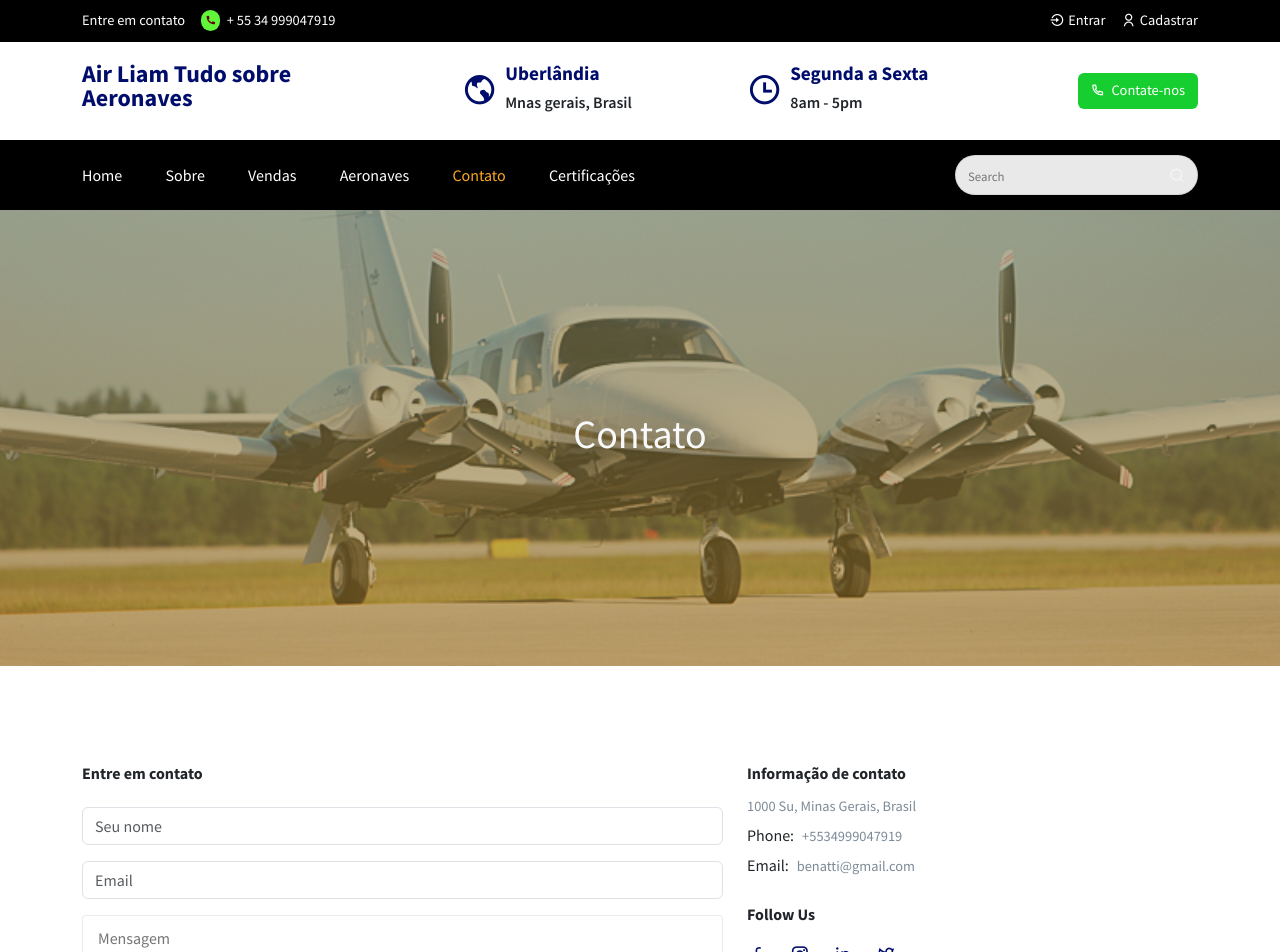
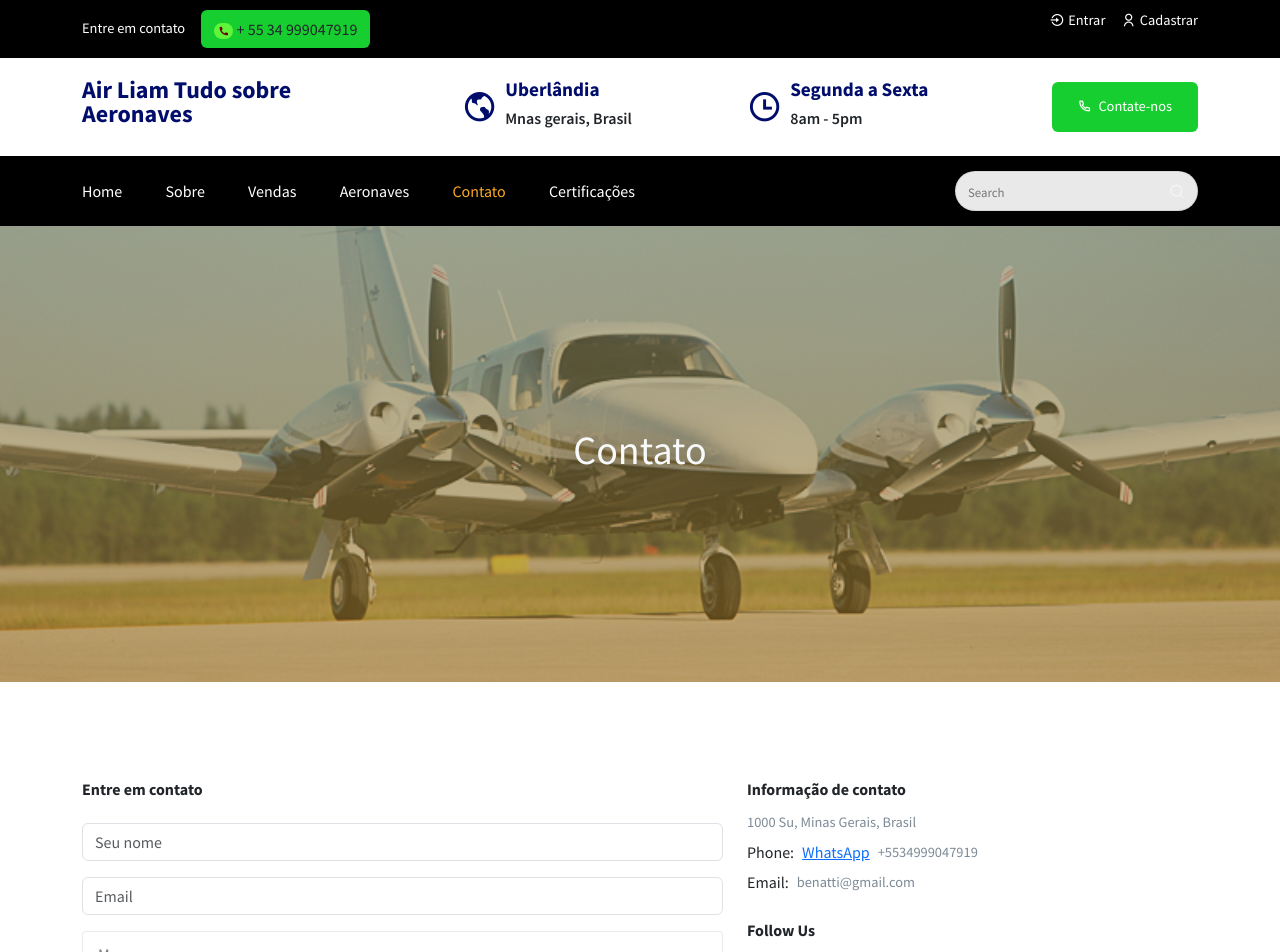
Before and after one commit to benattimj/airLiam, a React (Create React App) app: page /contact in a window 1280 px wide. Shown: the top 952 px of the page. Built offline with nearby package versions, Linux system fonts and the light colour scheme.

Commit message:
Criando API para chamada whatsAPP

```diff
--- a/src/components/Footer/Footer.jsx
+++ b/src/components/Footer/Footer.jsx
@@ -41,7 +41,7 @@ const Footer = () => {
             <div className="logo footer__logo">
               <h1>
                 <Link to="/home" className=" d-flex align-items-center gap-2">
-                  <i class="ri-car-line"></i>
+                  <i class="ri-plane-fill"></i>
                   <span>
                     AirLiam <br /> Services
                   </span>
--- a/src/components/Header/Header.jsx
+++ b/src/components/Header/Header.jsx
@@ -47,9 +47,17 @@ const Header = () => {
               <div className="header__top__left">
                 <span>Entre em contato</span>
                 <span className="header__top__help">
+                <a
+                href="https://api.whatsapp.com/send/?phone=5534999047919&text&type=phone_number&app_absent=0"
+                className="header__btn btn"
+                target="_blank"
+                rel="noopener noreferrer"
+              >
                   <i class="ri-phone-fill"></i> + 55 34 999047919
+                  </a>
                 </span>
               </div>
+
             </Col>
 
             <Col lg="6" md="6" sm="6">
@@ -77,7 +85,7 @@ const Header = () => {
                   <Link to="/home" className=" d-flex align-items-center gap-2">
 
                     <span>Air Liam
-                    Tudo sobre <br /> Aeronaves
+                      Tudo sobre <br /> Aeronaves
                     </span>
                   </Link>
                 </h1>
@@ -115,9 +123,15 @@ const Header = () => {
               className=" d-flex align-items-center justify-content-end "
             >
               <button className="header__btn btn ">
-                <Link to="/contact">
-                  <i class="ri-phone-line"></i> Contate-nos
-                </Link>
+              <a
+                href="https://api.whatsapp.com/send/?phone=5534999047919&text&type=phone_number&app_absent=0"
+                className="header__btn btn"
+                target="_blank"
+                rel="noopener noreferrer"
+              >
+                <i className="ri-phone-line"></i> Contate-nos
+              </a>   <Link to="/contact">
+                                  </Link>
               </button>
             </Col>
           </Row>
--- a/src/pages/Contact.jsx
+++ b/src/pages/Contact.jsx
@@ -64,6 +64,7 @@ const Contact = () => {
                 </p>
                 <div className=" d-flex align-items-center gap-2">
                   <h6 className="fs-6 mb-0">Phone:</h6>
+                  <a href="https://api.whatsapp.com/send/?phone=5534999047919&text&type=phone_number&app_absent=0" classname='btn btn-prymary'> WhatsApp</a>
                   <p className="section__description mb-0">+5534999047919</p>
                 </div>
 
--- a/src/styles/car-item.css
+++ b/src/styles/car-item.css
@@ -3,7 +3,7 @@
   padding: 20px;
   border-radius: 5px;
   width: 320px;
-  height: 400px;
+  height: 450px;
   /* Define a altura fixa */
 
   margin: 0 auto;
```
